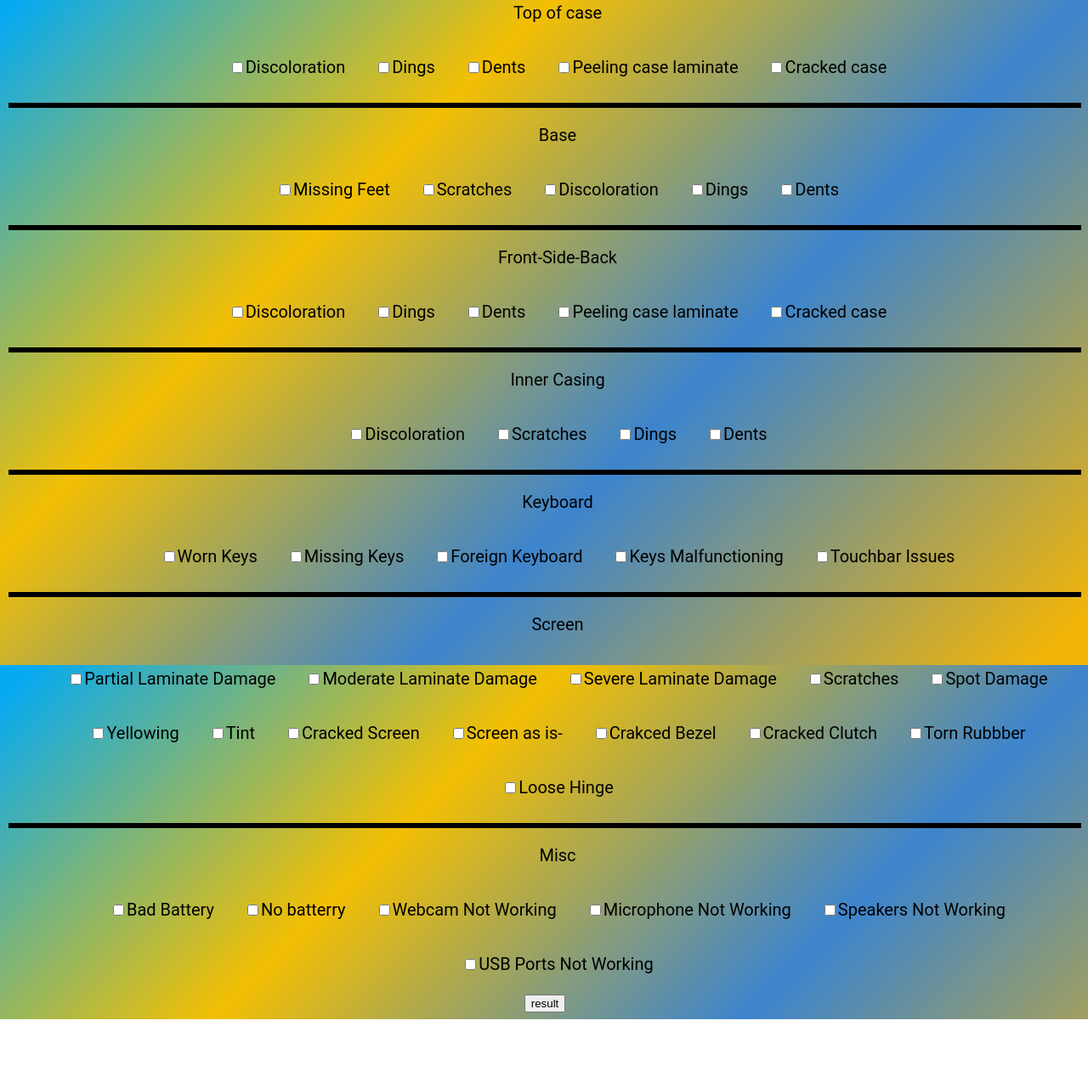
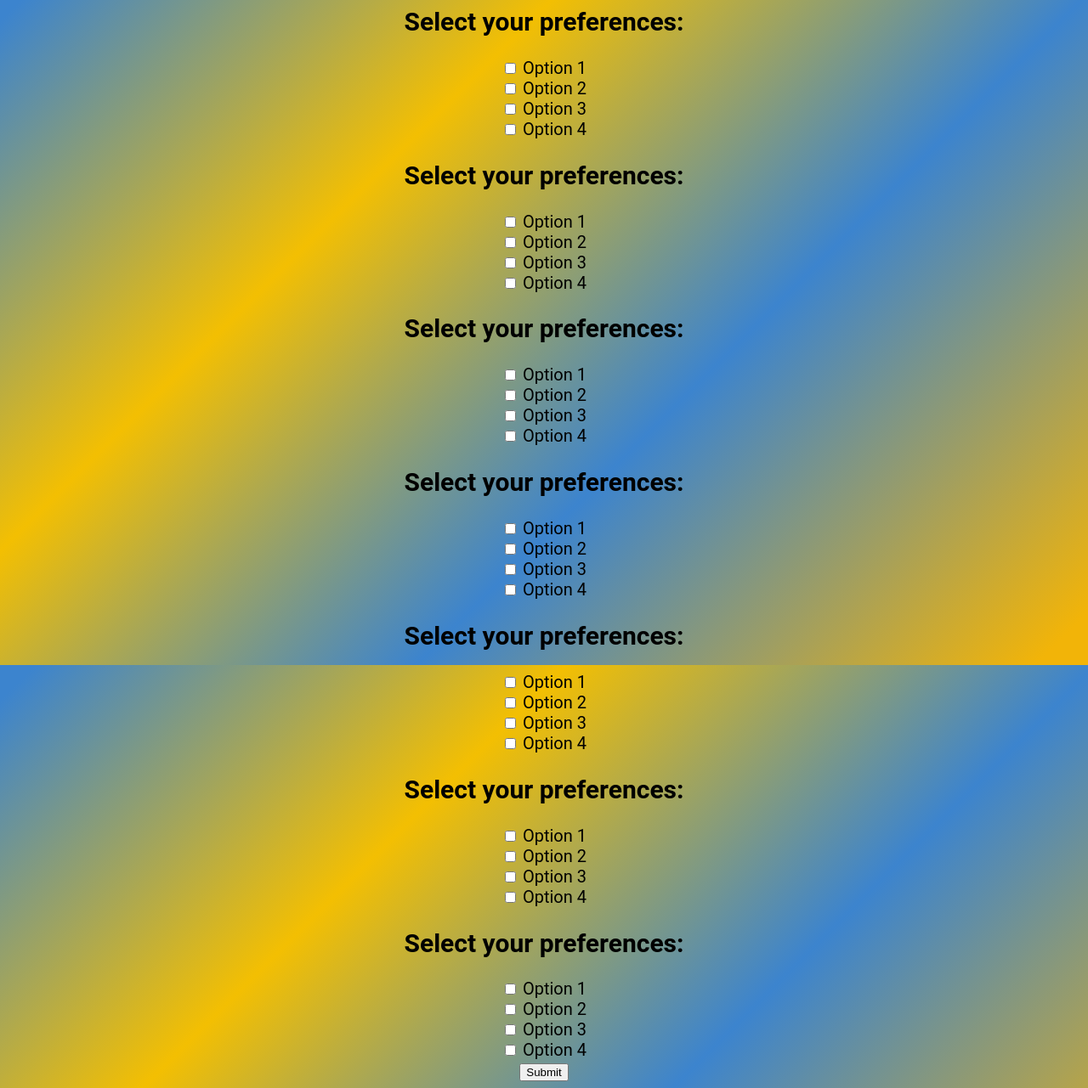
Before and after one commit to lewis3020/website, a plain HTML site: page index2.html in a window 1280 px wide. Shown: the part 17-1298 px from the top of the page at 85% size. Before the commit the page ends 1217 px from the top, so only its background shows below. Drawn offline with Linux system fonts and the light colour scheme.

Commit message:
fixed the ouput of the check boxes

```diff
--- a/index2.html
+++ b/index2.html
@@ -9,124 +9,137 @@
     <title>New log sheet</title>
 </head>
 <body>
-    <div class="Top-case">
-        <p id="top-case">Top of case</p>
-            <p id="t" class="same"><input type="checkbox" name="add">Discoloration</p>
+    <div class="top of case">
 
-            <p class="same"><input type="checkbox" name="add">Dings</p>
+        <h2>Select your preferences:</h2>
 
-            <p class="same"><input type="checkbox" name="add">Dents</p>
+        <input type="checkbox" id="option1" value="Option 1">
+        <label for="option1">Option 1</label><br>
 
-            <p class="same"><input type="checkbox" name="add">Peeling case laminate</p>
+        <input type="checkbox" id="option2" value="Option 2">
+        <label for="option2">Option 2</label><br>
 
-            <p class="same"><input type="checkbox" name="add">Cracked case</p>
-    </div>
+        <input type="checkbox" id="option3" value="Option 3">
+        <label for="option3">Option 3</label><br>
 
-    <hr>
+        <input type="checkbox" id="option4" value="option4">
+        <label for="option3">Option 4</label><br>
 
-    <div class="Base">
-        <p>Base</p>
-            <p class="same"><input type="checkbox" name="add">Missing Feet</p>
-
-            <p class="same"><input type="checkbox" name="add">Scratches</p>
-
-            <p class="same"><input type="checkbox" name="add">Discoloration</p>
-
-            <p class="same"><input type="checkbox" name="add">Dings</p>
-
-            <p class="same"><input type="checkbox" name="add">Dents</p>
         </div>
 
-        <hr>
+        <h2>Select your preferences:</h2>
 
-    <div class="Front-side-back">
-        <p>Front-Side-Back</p>
-            <p class="same"><input type="checkbox" name="add">Discoloration</p>
+            <div class="top-of-case"></div>
 
-            <p class="same"><input type="checkbox" name="add">Dings</p>
+            <input type="checkbox" id="option1" value="Option 1">
+            <label for="option1">Option 1</label><br>
 
-            <p class="same"><input type="checkbox" name="add">Dents</p>
+            <input type="checkbox" id="option2" value="Option 2">
+            <label for="option2">Option 2</label><br>
 
-            <p class="same"><input type="checkbox" name="add">Peeling case laminate</p>
+            <input type="checkbox" id="option3" value="Option 3">
+            <label for="option3">Option 3</label><br>
 
-            <p class="same"><input type="checkbox" name="add">Cracked case</p>
-    </div>
+            <input type="checkbox" id="option4" value="option4">
+            <label for="option3">Option 4</label><br>
 
-    <hr>
+            </div>
 
-    <div class="Inner">
-        <p>Inner Casing</p>
-            <p class="same"><input type="checkbox" name="add">Discoloration</p>
+          <div class="top-of-case"></div>
 
-            <p class="same"><input type="checkbox" name="add">Scratches</p>
+             <h2>Select your preferences:</h2>
 
-            <p class="same"><input type="checkbox" name="add">Dings</p>
 
-            <p class="same"><input type="checkbox" name="add">Dents</p>
-    </d>
+            <input type="checkbox" id="option1" value="Option 1">
+            <label for="option1">Option 1</label><br>
 
-    <hr>
+            <input type="checkbox" id="option2" value="Option 2">
+            <label for="option2">Option 2</label><br>
 
-    <div class="Keyboard">
-        <p>Keyboard</p>
-            <p class="same"><input type="checkbox" name="add">Worn Keys</p>
+            <input type="checkbox" id="option3" value="Option 3">
+            <label for="option3">Option 3</label><br>
 
-            <p class="same"><input type="checkbox" name="add">Missing Keys</p>
+            <input type="checkbox" id="option4" value="option4">
+            <label for="option3">Option 4</label><br>
 
-            <p class="same"><input type="checkbox" name="add">Foreign Keyboard</p>
+            </div>
 
-            <p class="same"><input type="checkbox" name="add">Keys Malfunctioning</p>
 
-            <p class="same"><input type="checkbox" name="add">Touchbar Issues</p>
-    </div>
+        <div class="top of case">
 
-        <hr>
+            <h2>Select your preferences:</h2>
 
-    <div class="screen">
-        <p>Screen</p>
-            <p class="same"><input type="checkbox" name="add">Partial Laminate Damage</p>
+            <input type="checkbox" id="option1" value="Option 1">
+            <label for="option1">Option 1</label><br>
 
-            <p class="same"><input type="checkbox" name="add">Moderate Laminate Damage</p>
+            <input type="checkbox" id="option2" value="Option 2">
+            <label for="option2">Option 2</label><br>
 
-            <p class="same"><input type="checkbox" name="add">Severe Laminate Damage</p>
+            <input type="checkbox" id="option3" value="Option 3">
+            <label for="option3">Option 3</label><br>
 
-            <p class="same"><input type="checkbox" name="add">Scratches</p>
+            <input type="checkbox" id="option4" value="option4">
+            <label for="option3">Option 4</label><br>
 
-            <p class="same"><input type="checkbox" name="add">Spot Damage</p>
+            </div>
 
-            <p class="same"><input type="checkbox" name="add">Yellowing</p>
 
-            <p class="same"><input type="checkbox" name="add">Tint</p>
+        <div class="top of case">
 
-            <p class="same"><input type="checkbox" name="add">Cracked Screen</p>
+            <h2>Select your preferences:</h2>
 
-            <p class="same"><input type="checkbox" name="add">Screen as is- </p>
+            <input type="checkbox" id="option1" value="Option 1">
+            <label for="option1">Option 1</label><br>
 
-            <p class="same"><input type="checkbox" name="add">Crakced Bezel</p>
+            <input type="checkbox" id="option2" value="Option 2">
+            <label for="option2">Option 2</label><br>
 
-            <p class="same"><input type="checkbox" name="add">Cracked Clutch</p>
+            <input type="checkbox" id="option3" value="Option 3">
+            <label for="option3">Option 3</label><br>
 
-            <p class="same"><input type="checkbox" name="add">Torn Rubbber</p>
+            <input type="checkbox" id="option4" value="option4">
+            <label for="option3">Option 4</label><br>
 
-            <p class="same"><input type="checkbox" name="add">Loose Hinge</p>
-    </div>
+            </div>
 
-    <hr>
 
-    <div class="Misc">
-        <p>Misc</p>
-            <p class="same"><input type="checkbox" name="add">Bad Battery</p>
+        <div class="top of case">
 
-            <p class="same"><input type="checkbox" name="add">No batterry</p>
+            <h2>Select your preferences:</h2>
 
-            <p class="same"><input type="checkbox" name="add">Webcam Not Working</p>
+            <input type="checkbox" id="option1" value="Option 1">
+            <label for="option1">Option 1</label><br>
 
-            <p class="same"><input type="checkbox" name="add">Microphone Not Working</p>
+            <input type="checkbox" id="option2" value="Option 2">
+            <label for="option2">Option 2</label><br>
 
-            <p class="same"><input type="checkbox" name="add">Speakers Not Working</p>
+            <input type="checkbox" id="option3" value="Option 3">
+            <label for="option3">Option 3</label><br>
 
-            <p class="same"><input type="checkbox" name="add">USB Ports Not Working</p>
-    </div>
-    <button onclick="text();">result</button>
+            <input type="checkbox" id="option4" value="option4">
+            <label for="option3">Option 4</label><br>
+
+            </div>
+
+
+        <div class="top of case">
+
+            <h2>Select your preferences:</h2>
+
+            <input type="checkbox" id="option1" value="Option 1">
+            <label for="option1">Option 1</label><br>
+
+            <input type="checkbox" id="option2" value="Option 2">
+            <label for="option2">Option 2</label><br>
+
+            <input type="checkbox" id="option3" value="Option 3">
+            <label for="option3">Option 3</label><br>
+
+            <input type="checkbox" id="option4" value="option4">
+            <label for="option3">Option 4</label><br>
+
+            <button onclick="showOutput()">Submit</button>
+            <div class="output" id="output"></div>
+            </div>
 </body>
 </html>
--- a/script.js
+++ b/script.js
@@ -1,28 +1,12 @@
-function activate(){
-    //generates string of checked boxes
-    var checkedStuff = document.getElementsByName("Add");
-    var out = document.getElementById("output");
-    out.innerHTML="";
-    var s = "";
-    for(var checkbox of checkedStuff)
-        if(checkbox.checked)
-            s+=(checkbox.value+", ");
-    s=s.trim();
-    s=s.substring(0,s.length-1);
-    out.innerHTML=s;
-    copyToClipboard(s);
-}
-function copyToClipboard(str){
-    //exactly what it says on the tin
-    var tempElement = document.createElement("textarea");
-    tempElement.value = str;
-    tempElement.setAttribute("readonly", "");
-    tempElement.style.position = "absolute";
-    tempElement.style.left = "-9999px";
-    document.body.appendChild(tempElement);
-    tempElement.select();
-    document.execCommand("copy");
-    document.body.removeChild(tempElement);
+function showOutput() {
+    var output = document.getElementById("output");
+    output.innerHTML = "Selected options: ";
+
+    var checkboxes = document.querySelectorAll("input[type=checkbox]:checked");
+    for (var i = 0; i < checkboxes.length; i++) {
+        output.innerHTML += checkboxes[i].value + ", ";
+    }
+    output.innerHTML = output.innerHTML.slice(0, -2);
 }
 function reset(){
     //uncheck boxes, scroll to top
--- a/styles.css
+++ b/styles.css
@@ -2,8 +2,7 @@ body{
     font-family: 'Roboto', sans-serif;
     font-size: 20px;
     text-align: center;
-    margin-left: 10px;
-    background: linear-gradient(315deg, rgb(242, 180, 8) 3%, rgba(60,132,206,1) 38%, rgb(243, 191, 2) 68%, rgb(7, 170, 240) 98%);
+    background: linear-gradient(315deg, rgb(242, 180, 8) 3%, rgba(60,132,206,1) 38%, rgb(243, 191, 2) 68%, rgb(60, 132, 206,1) 98%);
     animation: gradient 80s ease infinite;
     background-size: 400% 400%;
     background-attachment: fixed;
@@ -19,14 +18,11 @@ body{
         background-position: 0% 0%;
     }
 }
-.same{
-    display: inline-block;
-}
 hr{
         height: 6px;
         background-color: #000000;
         border: none;
 }
-p{
-    padding-left: 30px
-  }
+.top-of-case{
+    display: flex;
+}
```
Also changed, not shown: index.html (+0 -2 lines), new script.js (+1 -14 lines).
